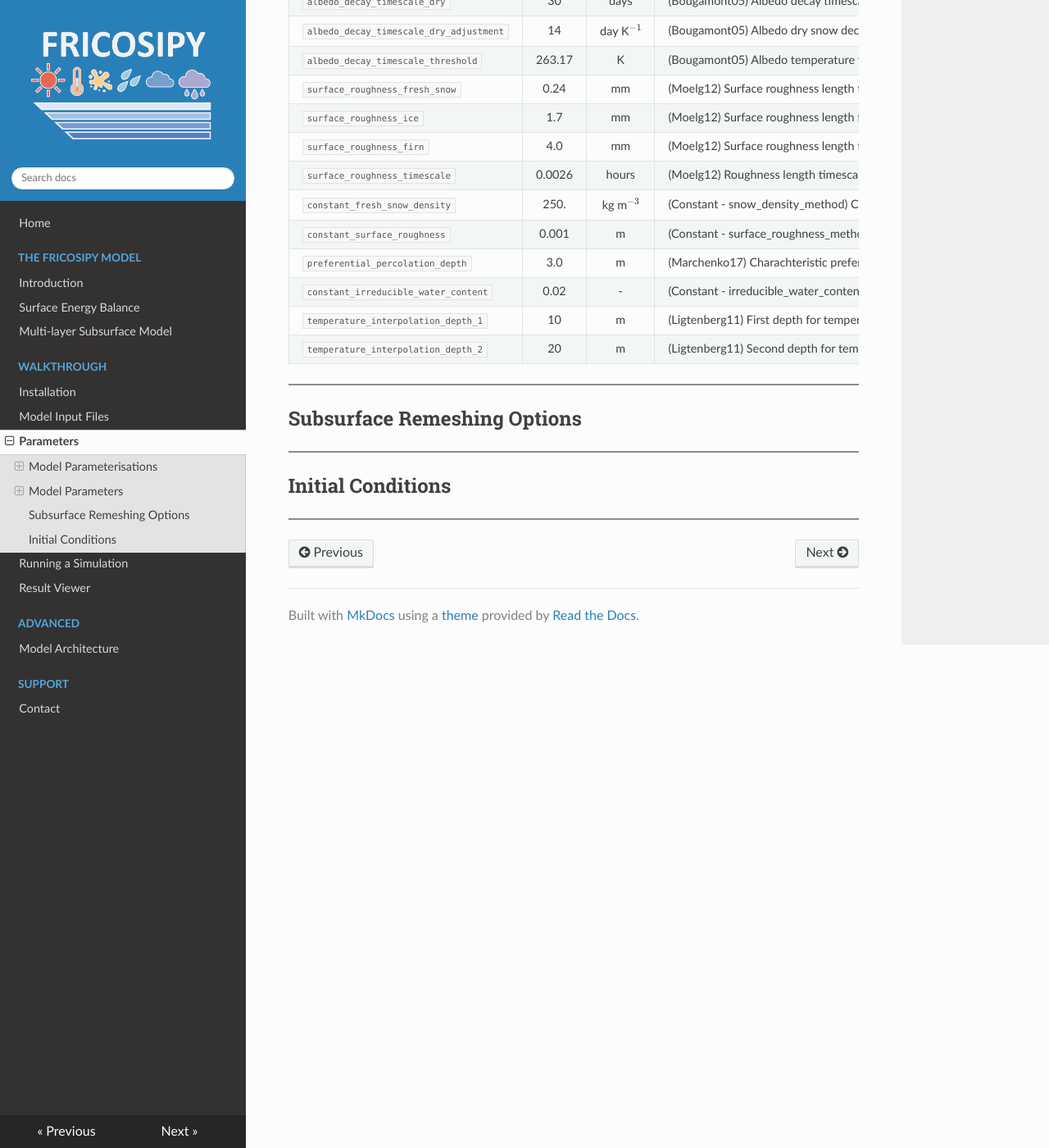
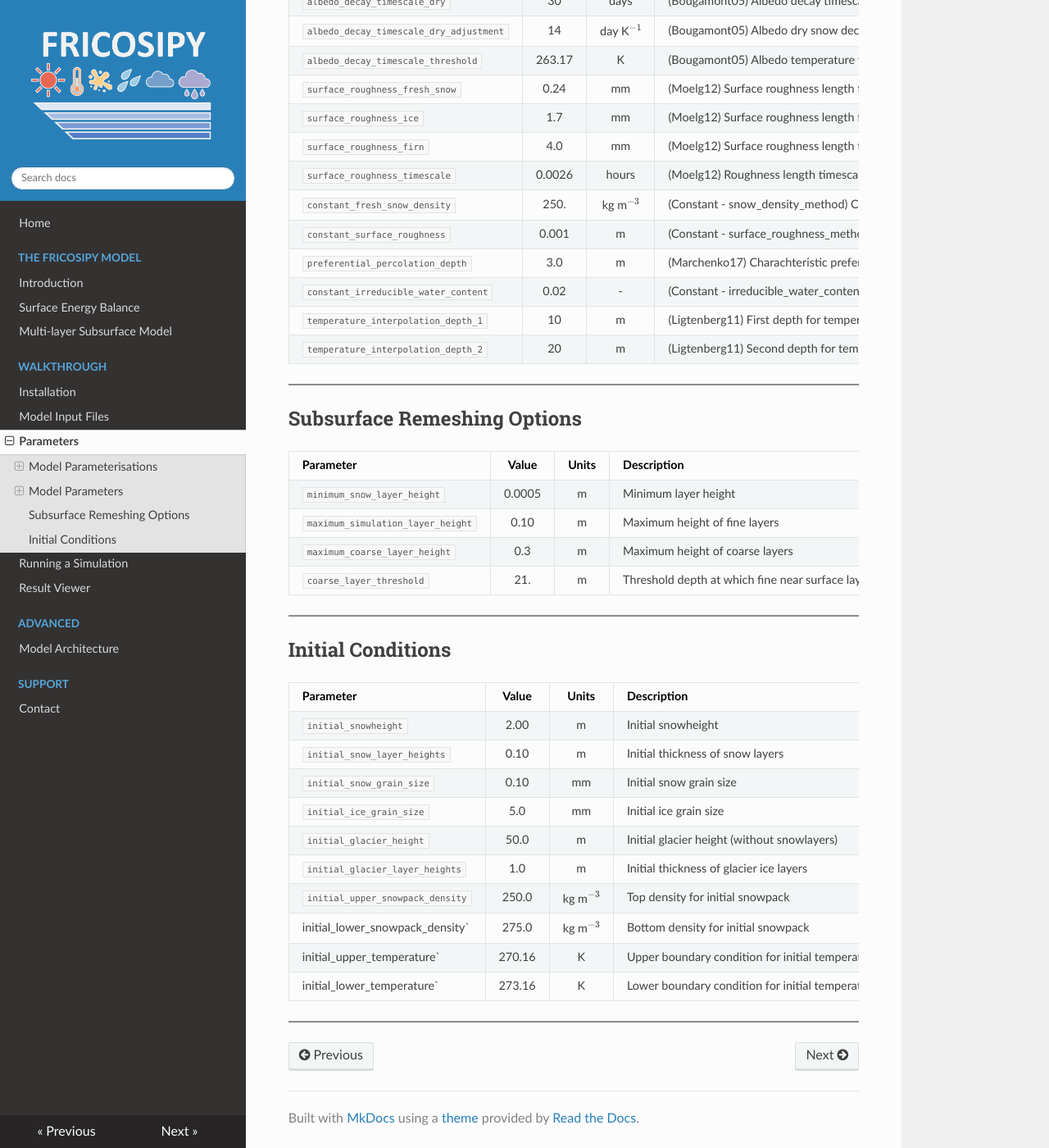
Before and after one commit to MarcusGastaldello/FRICOSIPY, an MkDocs documentation site: the page built from docs/parameters.md, in a window 1280 px wide and 1400 px high, scrolled down 3024 px. Shown: the whole window at 82% size. Built offline with MkDocs 1.6.1, drawn with Linux system fonts in a browser that asks for light colours.

Commit message:
Update parameters.md

```diff
--- a/docs/parameters.md
+++ b/docs/parameters.md
@@ -123,8 +123,28 @@ The *FRICOSIPY* model enables the user to customise the parameterisations used t
 
 ## Subsurface Remeshing Options
 
+| Parameter | Value | Units | Description |
+|:---|:---:|:---:|---|
+| `minimum_snow_layer_height` | 0.0005            | m | Minimum layer height |
+| `maximum_simulation_layer_height` | 0.10        | m | Maximum height of fine layers |
+| `maximum_coarse_layer_height` | 0.3             | m | Maximum height of coarse layers |
+| `coarse_layer_threshold` | 21.                  | m | Threshold depth at which fine near surface layers are merged into coarser deep layers |
+
 <hr style="height:2px; background-color:#8b8b8b; border:none;" />
 
 ## Initial Conditions
 
+| Parameter | Value | Units | Description |
+|:---|:---:|:---:|---|
+| `initial_snowheight` | 2.00                    | m | Initial snowheight |
+| `initial_snow_layer_heights` | 0.10            | m | Initial thickness of snow layers |
+| `initial_snow_grain_size` | 0.10               | mm | Initial snow grain size |
+| `initial_ice_grain_size` | 5.0                 | mm | Initial ice grain size |
+| `initial_glacier_height` | 50.0                | m | Initial glacier height (without snowlayers) |
+| `initial_glacier_layer_heights` | 1.0          | m | Initial thickness of glacier ice layers |
+| `initial_upper_snowpack_density` | 250.0       | kg m$^{-3}$  | Top density for initial snowpack |
+initial_lower_snowpack_density` | 275.0          | kg m$^{-3}$  | Bottom density for initial snowpack |
+initial_upper_temperature` | 270.16              | K | Upper boundary condition for initial temperature profile |
+initial_lower_temperature` | 273.16              | K | Lower boundary condition for initial temperature profile |
+
 <hr style="height:2px; background-color:#8b8b8b; border:none;" />
```
